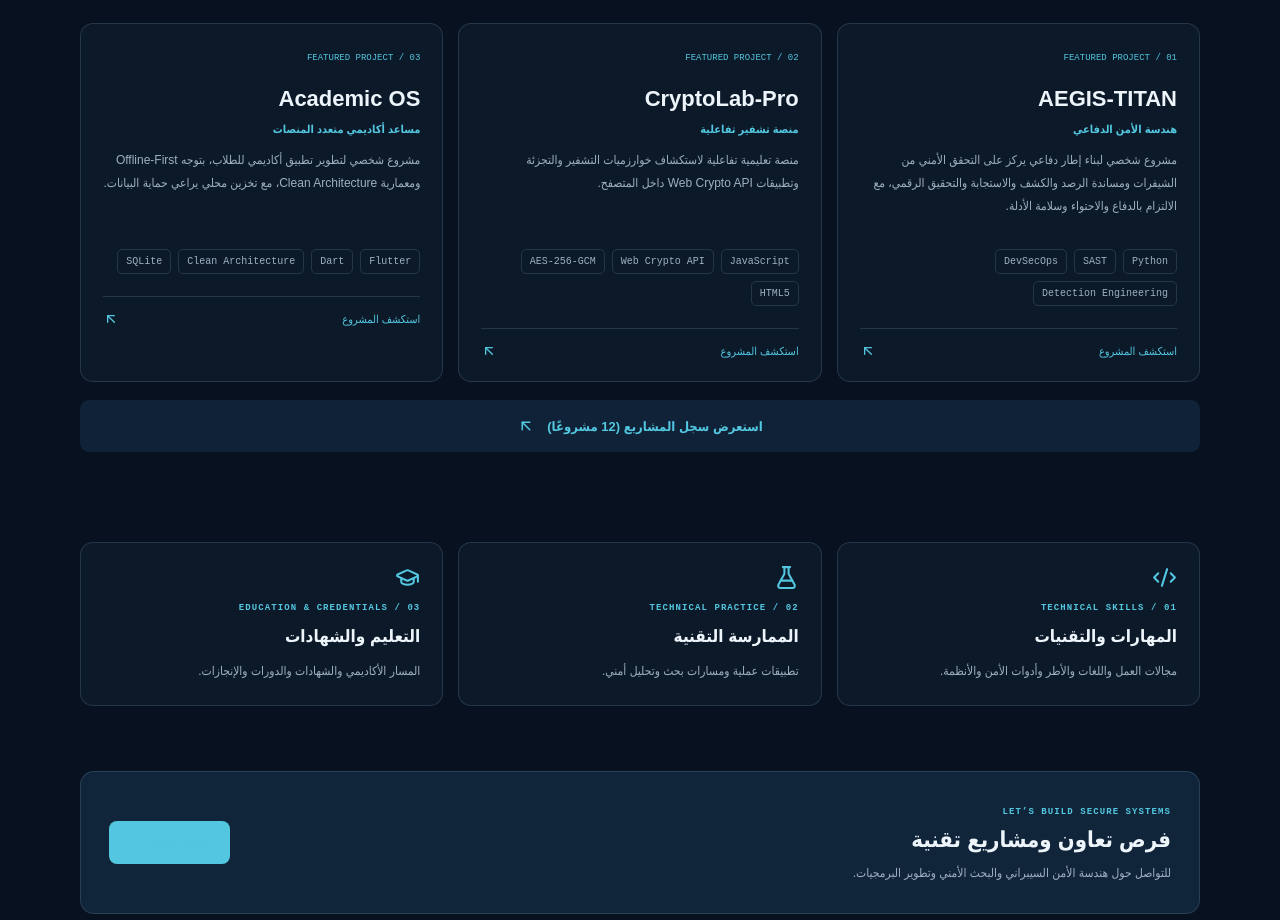
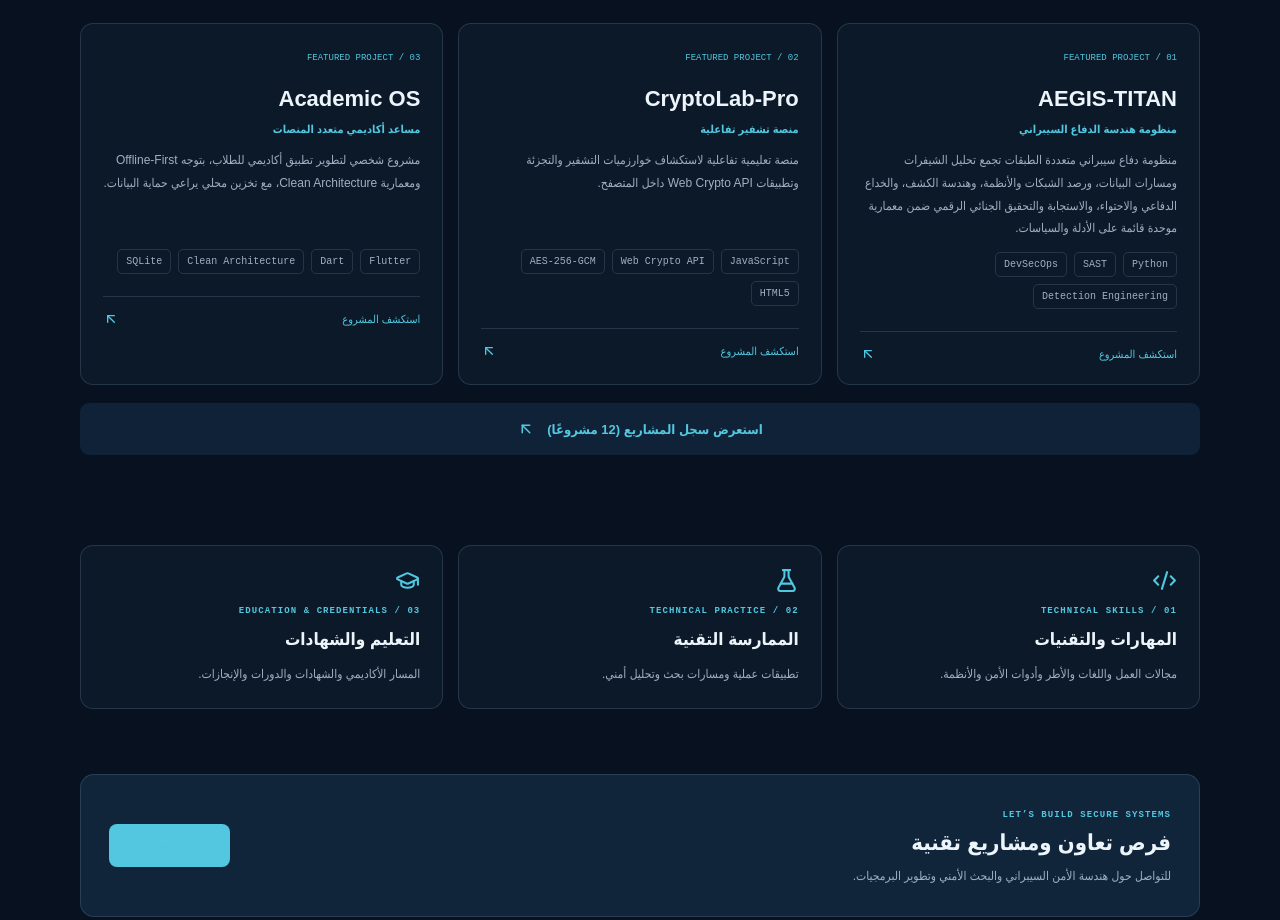
Before and after one commit to arfat-alkamly/arfat-alkamly-portfolio, a Next.js app: page / in a window 1280 px wide. Shown: the part 1301-2221 px from the top of the page. Built offline with nearby package versions, Linux system fonts and the light colour scheme.

Commit message:
Upgrade professional portfolio and AEGIS-TITAN presentation

```diff
--- a/data/projects.ts
+++ b/data/projects.ts
@@ -1,7 +1,7 @@
 export type ProjectCategory = 'cyber-defense' | 'software' | 'academic';
 export type Project = { slug:string; name:string; category:ProjectCategory; label:string; summary:string; stack:string[]; status:string; contribution:string; repository?:string; featured?:boolean };
 export const projects:Project[] = [
-{slug:'aegis-titan',name:'AEGIS-TITAN',category:'cyber-defense',label:'هندسة الأمن الدفاعي',summary:'مشروع شخصي لبناء إطار دفاعي يركز على التحقق الأمني من الشيفرات ومساندة الرصد والكشف والاستجابة والتحقيق الرقمي، مع الالتزام بالدفاع والاحتواء وسلامة الأدلة.',stack:['Python','SAST','DevSecOps','Detection Engineering','DFIR','Kali Linux'],status:'مشروع شخصي · قيد التطوير',contribution:'تطوير فردي للمفهوم والبنية الدفاعية، مع العمل التدريجي على مكونات الإطار والتحقق منها.',featured:true},
+{slug:'aegis-titan',name:'AEGIS-TITAN',category:'cyber-defense',label:'منظومة هندسة الدفاع السيبراني',summary:'منظومة دفاع سيبراني متعددة الطبقات تجمع تحليل الشيفرات ومسارات البيانات، ورصد الشبكات والأنظمة، وهندسة الكشف، والخداع الدفاعي والاحتواء، والاستجابة والتحقيق الجنائي الرقمي ضمن معمارية موحدة قائمة على الأدلة والسياسات.',stack:['Python','SAST','DevSecOps','Detection Engineering','DFIR','Security Architecture'],status:'مشروع بحث وتطوير شخصي · الإصدار المعماري v9.0 SOVEREIGN',contribution:'تصميم الرؤية الهندسية والمعمارية الدفاعية للمشروع، وتطوير توثيقه وتقسيم محركاته ومسارات العمل وخطة التحقق والنضج التقني.',featured:true},
 {slug:'cryptolab-pro',name:'CryptoLab-Pro',category:'software',label:'منصة تشفير تفاعلية',summary:'منصة تعليمية تفاعلية لاستكشاف خوارزميات التشفير والتجزئة وتطبيقات Web Crypto API داخل المتصفح.',stack:['JavaScript','Web Crypto API','AES-256-GCM','HTML5','CSS3'],status:'مشروع شخصي',contribution:'تطوير فردي للمنصة وملفاتها البرمجية المنشورة؛ يمكن مراجعة الملفات مباشرة في المستودع.',repository:'https://github.com/arfat-alkamly/CryptoLab-Pro',featured:true},
 {slug:'academic-os',name:'Academic OS',category:'software',label:'مساعد أكاديمي متعدد المنصات',summary:'مشروع شخصي لتطوير تطبيق أكاديمي للطلاب، بتوجه Offline-First ومعمارية Clean Architecture، مع تخزين محلي يراعي حماية البيانات.',stack:['Flutter','Dart','Clean Architecture','SQLite','SQLCipher'],status:'مشروع شخصي · قيد التطوير',contribution:'تصميم وتطوير شخصي للتطبيق ومعماريته، مع استمرار بناء الوظائف والتحقق منها.',featured:true},
 {slug:'crypto-master-enterprise',name:'Crypto Master Enterprise',category:'software',label:'أداة تشفير وتحليل شفرات',summary:'حزمة وأداة سطح مكتب شخصية لتجربة خوارزميات التشفير الكلاسيكية والحديثة وتحليل الشفرات، بواجهة رسومية مبنية باستخدام CustomTkinter.',stack:['Python','CustomTkinter','Cryptography','GUI'],status:'مشروع شخصي · قيد التطوير',contribution:'تطوير فردي لأداة سطح المكتب؛ التوثيق الحالي لا يحدد بعد قائمة الوظائف المكتملة أو نتائج الاختبارات.'},
```
